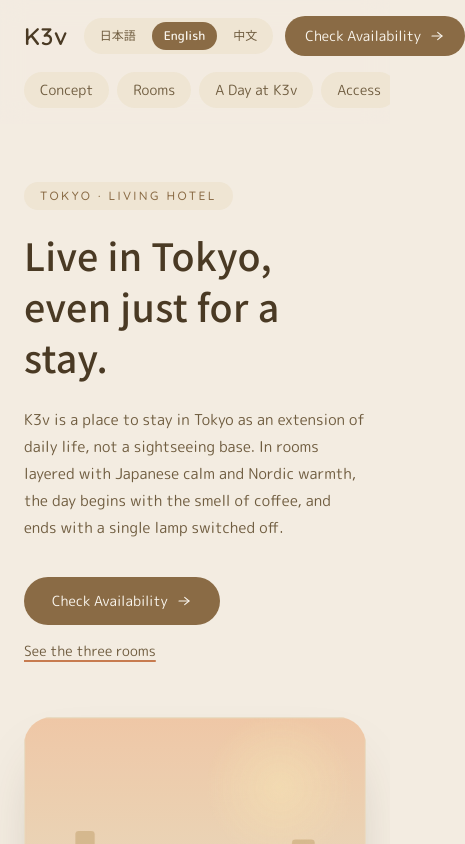
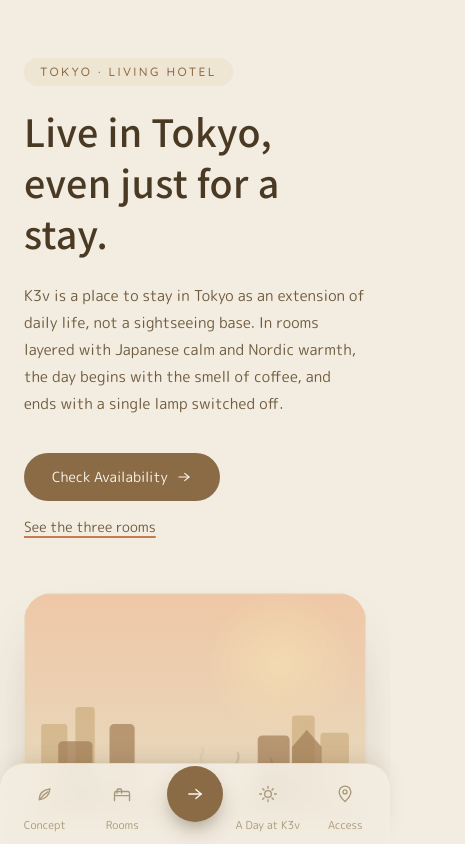
Before and after one commit to basimp-inc/k3v-shinjuku-gyoen, a Next.js app: page /en in a window 390 px wide. Shown: the top 844 px of the page, 465 px wide, since content can reach past the window. Built offline with nearby package versions, Linux system fonts and the light colour scheme; a web font is replaced by a local one.

Commit message:
add a bottom navigation

```diff
--- a/app/[locale]/page.tsx
+++ b/app/[locale]/page.tsx
@@ -5,10 +5,11 @@ import Rooms from "@/components/Rooms";
 import LivingMoments from "@/components/LivingMoments";
 import Access from "@/components/Access";
 import Footer from "@/components/Footer";
+import MobileBottomNav from "@/components/MobileBottomNav";
 
 export default function Home() {
   return (
-    <div className="min-h-screen bg-[#f3ece1]">
+    <div className='min-h-screen bg-[#f3ece1] pb-20 lg:pb-0'>
       <Nav />
       <main>
         <Hero />
@@ -18,6 +19,7 @@ export default function Home() {
         <Access />
       </main>
       <Footer />
+      <MobileBottomNav />
     </div>
   );
 }
--- /dev/null
+++ b/components/MobileBottomNav.tsx
@@ -0,0 +1,150 @@
+"use client";
+
+import { useEffect, useState } from "react";
+import { useTranslations } from "next-intl";
+
+/**
+ * Fixed bottom navigation for mobile screens (hidden on lg+ where the
+ * pill top-nav takes over). Highlights the section currently in view
+ * and keeps a raised "reserve" button in the center.
+ *
+ * Drop this file into components/MobileBottomNav.tsx — it only depends
+ * on next-intl (already wired up via NextIntlClientProvider) and the
+ * existing "nav" translation namespace, so no other files need to change.
+ */
+
+const iconProps = {
+  fill: "none",
+  stroke: "currentColor",
+  strokeWidth: 1.6,
+  strokeLinecap: "round" as const,
+  strokeLinejoin: "round" as const,
+};
+
+function LeafIcon({ className }: { className?: string }) {
+  return (
+    <svg viewBox="0 0 24 24" className={className} {...iconProps}>
+      <path d="M5 19c8-1 12-6 13-13-8 1-13 5-13 13Z" />
+      <path d="M6.5 17.5C9 14 11 12 15.5 9.5" />
+    </svg>
+  );
+}
+
+function BedIcon({ className }: { className?: string }) {
+  return (
+    <svg viewBox="0 0 24 24" className={className} {...iconProps}>
+      <path d="M3 18v-7a2 2 0 0 1 2-2h14a2 2 0 0 1 2 2v7" />
+      <path d="M3 18v2M21 18v2" />
+      <path d="M3 14h18" />
+      <path d="M6 11V7.5A1.5 1.5 0 0 1 7.5 6H10a1.5 1.5 0 0 1 1.5 1.5V11" />
+    </svg>
+  );
+}
+
+function SunIcon({ className }: { className?: string }) {
+  return (
+    <svg viewBox="0 0 24 24" className={className} {...iconProps}>
+      <circle cx="12" cy="12" r="4" />
+      <path d="M12 3v2.2M12 18.8V21M4.2 12H2M22 12h-2.2M5.6 5.6l1.6 1.6M16.8 16.8l1.6 1.6M18.4 5.6 16.8 7.2M7.2 16.8l-1.6 1.6" />
+    </svg>
+  );
+}
+
+function PinIcon({ className }: { className?: string }) {
+  return (
+    <svg viewBox="0 0 24 24" className={className} {...iconProps}>
+      <path d="M12 21s7-6.5 7-11.5A7 7 0 0 0 5 9.5C5 14.5 12 21 12 21Z" />
+      <circle cx="12" cy="9.5" r="2.4" />
+    </svg>
+  );
+}
+
+function ArrowIcon({ className }: { className?: string }) {
+  return (
+    <svg viewBox="0 0 24 24" className={className} {...iconProps}>
+      <path d="M4.5 12h15" />
+      <path d="M13 6.5 19.5 12 13 17.5" />
+    </svg>
+  );
+}
+
+const items = [
+  { id: "concept", icon: LeafIcon },
+  { id: "rooms", icon: BedIcon },
+] as const;
+
+const itemsRight = [
+  { id: "moments", icon: SunIcon },
+  { id: "access", icon: PinIcon },
+] as const;
+
+export default function MobileBottomNav() {
+  const t = useTranslations("nav");
+  const [activeId, setActiveId] = useState<string>("");
+
+  useEffect(() => {
+    const ids = ["concept", "rooms", "moments", "access"];
+    const sections = ids
+      .map((id) => document.getElementById(id))
+      .filter((el): el is HTMLElement => el !== null);
+
+    if (sections.length === 0) return;
+
+    const observer = new IntersectionObserver(
+      (entries) => {
+        entries.forEach((entry) => {
+          if (entry.isIntersecting) {
+            setActiveId(entry.target.id);
+          }
+        });
+      },
+      { rootMargin: "-45% 0px -45% 0px", threshold: 0 }
+    );
+
+    sections.forEach((section) => observer.observe(section));
+    return () => observer.disconnect();
+  }, []);
+
+  const renderItem = (id: string, Icon: (p: { className?: string }) => React.JSX.Element) => {
+    const active = activeId === id;
+    return (
+      <a
+        key={id}
+        href={`#${id}`}
+        className="flex flex-1 flex-col items-center justify-center gap-1 py-2 text-[11px] transition-colors duration-200"
+      >
+        <span
+          className={`flex h-9 w-9 items-center justify-center rounded-full transition-colors duration-200 ${
+            active ? "bg-[#efe5d3] text-[#8a6b45]" : "text-[#a99878]"
+          }`}
+        >
+          <Icon className="h-5 w-5" />
+        </span>
+        <span className={active ? "text-[#4a3a24]" : "text-[#a99878]"}>
+          {t(id as "concept" | "rooms" | "moments" | "access")}
+        </span>
+      </a>
+    );
+  };
+
+  return (
+    <nav
+      className="fixed inset-x-0 bottom-0 z-50 lg:hidden"
+      aria-label="Mobile navigation"
+    >
+      <div className="mx-auto flex max-w-md items-center gap-1 rounded-t-[24px] border-t border-[#e8dcc4] bg-[#f3ece1]/95 px-2 pb-[env(safe-area-inset-bottom)] pt-1 shadow-[0_-8px_24px_-12px_rgba(74,58,36,0.25)] backdrop-blur-md">
+        {items.map(({ id, icon }) => renderItem(id, icon))}
+
+        <a
+          href="#stay"
+          className="mx-1 -mt-6 flex h-14 w-14 shrink-0 items-center justify-center rounded-full bg-[#8a6b45] text-[#faf6ee] shadow-[0_10px_20px_-6px_rgba(74,58,36,0.5)] transition-transform duration-200 active:scale-95"
+          aria-label={t("cta")}
+        >
+          <ArrowIcon className="h-5 w-5" />
+        </a>
+
+        {itemsRight.map(({ id, icon }) => renderItem(id, icon))}
+      </div>
+    </nav>
+  );
+}
--- a/components/Nav.tsx
+++ b/components/Nav.tsx
@@ -13,47 +13,33 @@ export default async function Nav() {
   ];
 
   return (
-    <header className="sticky top-0 z-50 w-full bg-[#f3ece1]/85 backdrop-blur-md">
-      <div className="mx-auto flex max-w-6xl items-center justify-between gap-4 px-6 py-4 md:px-10">
-        <a
-          href="#top"
-          className="font-en text-2xl font-semibold tracking-wide text-[#4a3a24]"
-        >
+    <header className='hidden lg:block sticky top-0 z-50 w-full bg-[#f3ece1]/85 backdrop-blur-md'>
+      <div className='mx-auto flex max-w-6xl items-center justify-between gap-4 px-6 py-4 md:px-10'>
+        <a href='#top' className='font-en text-2xl font-semibold tracking-wide text-[#4a3a24]'>
           K3v
         </a>
 
-        <nav className="hidden items-center gap-2 rounded-full bg-[#efe5d3] p-1.5 lg:flex">
+        <nav className='hidden items-center gap-2 rounded-full bg-[#efe5d3] p-1.5 lg:flex'>
           {links.map((link) => (
-            <a
-              key={link.href}
-              href={link.href}
-              className="rounded-full px-4 py-2 text-sm text-[#6f5c3f] transition-colors duration-200 hover:bg-[#e8dcc4] hover:text-[#4a3a24]"
-            >
+            <a key={link.href} href={link.href} className='rounded-full px-4 py-2 text-sm text-[#6f5c3f] transition-colors duration-200 hover:bg-[#e8dcc4] hover:text-[#4a3a24]'>
               {link.label}
             </a>
           ))}
         </nav>
 
-        <div className="flex shrink-0 items-center gap-3">
+        <div className='flex shrink-0 items-center gap-3'>
           <LocaleSwitcher />
-          <a
-            href="#stay"
-            className="group inline-flex items-center gap-2 rounded-full bg-[#8a6b45] px-5 py-2.5 text-sm text-[#faf6ee] transition-all duration-200 hover:bg-[#745936] hover:scale-[1.03]"
-          >
+          <a href='#stay' className='group inline-flex items-center gap-2 rounded-full bg-[#8a6b45] px-5 py-2.5 text-sm text-[#faf6ee] transition-all duration-200 hover:bg-[#745936] hover:scale-[1.03]'>
             {t("cta")}
-            <ArrowIcon className="h-4 w-4 transition-transform duration-200 group-hover:translate-x-0.5" />
+            <ArrowIcon className='h-4 w-4 transition-transform duration-200 group-hover:translate-x-0.5' />
           </a>
         </div>
       </div>
 
       {/* Mobile menu row */}
-      <div className="flex gap-2 overflow-x-auto px-6 pb-4 lg:hidden">
+      <div className='flex gap-2 overflow-x-auto px-6 pb-4 lg:hidden'>
         {links.map((link) => (
-          <a
-            key={link.href}
-            href={link.href}
-            className="shrink-0 rounded-full bg-[#efe5d3] px-4 py-2 text-sm text-[#6f5c3f]"
-          >
+          <a key={link.href} href={link.href} className='shrink-0 rounded-full bg-[#efe5d3] px-4 py-2 text-sm text-[#6f5c3f]'>
             {link.label}
           </a>
         ))}
```
